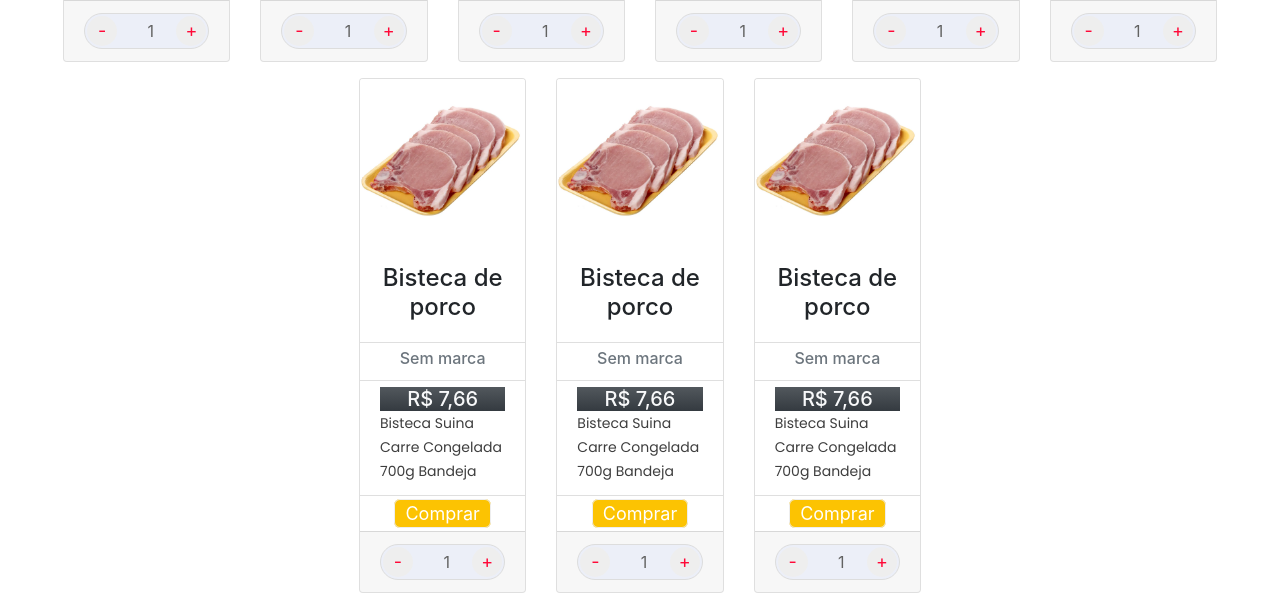
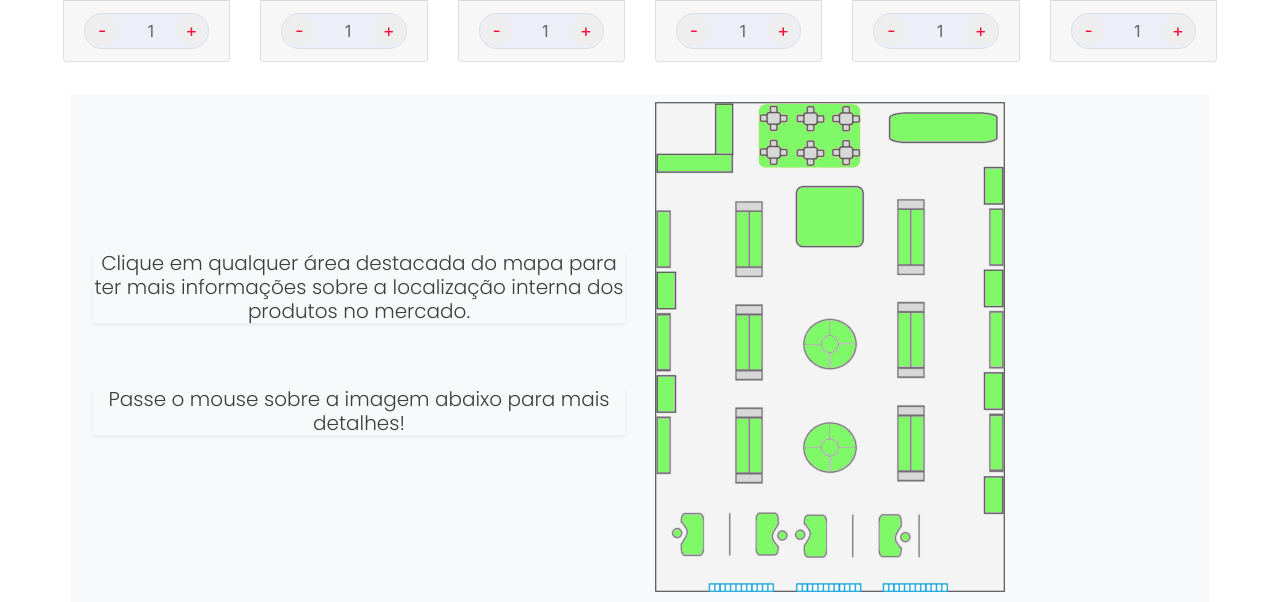
Before and after one commit to MarlosAugusto/TrabalhoWEB1, a website: page index.html in a window 1280 px wide. Shown: the part 2247-2849 px from the top of the page. Drawn offline with nearby package versions, Linux system fonts and the light colour scheme.

Commit message:
Removido 3 cards

```diff
--- a/index.html
+++ b/index.html
@@ -662,90 +662,6 @@ congelado - azeite e ervas/tradicional</p>
                 </div>
             </div>
         </div>
-
-        <div class="col-sm-4 col-md-3 col-xl-2 my-2">
-            <div class="card">
-                <img class="card-img-top" src="_imagens/acougue_bisteca_suina.png">
-                <div class="card-body">
-                    <h4 class="card-title my-0 text-center">Bisteca de porco</h4>
-                </div>
-                <ul class="list-group list-group-flush">
-                    <li class="list-group-item">
-                        <h6 class="card-subtitle text-center text-muted">Sem marca</h6>
-                    </li>
-                    <li class="list-group-item">
-                        <h5 class="card-subtitle text-center bg-gradient-dark text-light">R$ 7,66</h5>
-                        <p class="card-text justify-content-center">Bisteca Suina Carre Congelada 700g Bandeja</p>
-                    </li>
-                </ul>
-                <div class="botao text-center my-1">
-                    <a class="btn-comprar" href="#">Comprar</a>
-                </div>
-                <div class="card-footer">
-                    <div class="produto">
-                        <input name="resultado" id="prod18" type="text" class="quantidade" maxlength="2" value="1">
-                        <button href="#" onclick="decrementaValor(1, 'prod18'); return false;" class="botao_menos">-</button>
-                        <button href="#" onclick="incrementaValor(100, 'prod18');return false;" class="botao_mais">+</button>
-                    </div>
-                </div>
-            </div>
-        </div>
-
-        <div class="col-sm-4 col-md-3 col-xl-2 my-2">
-            <div class="card">
-                <img class="card-img-top" src="_imagens/acougue_bisteca_suina.png">
-                <div class="card-body">
-                    <h4 class="card-title my-0 text-center">Bisteca de porco</h4>
-                </div>
-                <ul class="list-group list-group-flush">
-                    <li class="list-group-item">
-                        <h6 class="card-subtitle text-center text-muted">Sem marca</h6>
-                    </li>
-                    <li class="list-group-item">
-                        <h5 class="card-subtitle text-center bg-gradient-dark text-light">R$ 7,66</h5>
-                        <p class="card-text justify-content-center">Bisteca Suina Carre Congelada 700g Bandeja</p>
-                    </li>
-                </ul>
-                <div class="botao text-center my-1">
-                    <a class="btn-comprar" href="#">Comprar</a>
-                </div>
-                <div class="card-footer">
-                    <div class="produto">
-                        <input name="resultado" id="prod19" type="text" class="quantidade" maxlength="2" value="1">
-                        <button href="#" onclick="decrementaValor(1, 'prod19'); return false;" class="botao_menos">-</button>
-                        <button href="#" onclick="incrementaValor(100, 'prod19');return false;" class="botao_mais">+</button>
-                    </div>
-                </div>
-            </div>
-        </div>
-
-        <div class="col-sm-4 col-md-3 col-xl-2 my-2">
-            <div class="card">
-                <img class="card-img-top" src="_imagens/acougue_bisteca_suina.png">
-                <div class="card-body">
-                    <h4 class="card-title my-0 text-center">Bisteca de porco</h4>
-                </div>
-                <ul class="list-group list-group-flush">
-                    <li class="list-group-item">
-                        <h6 class="card-subtitle text-center text-muted">Sem marca</h6>
-                    </li>
-                    <li class="list-group-item">
-                        <h5 class="card-subtitle text-center bg-gradient-dark text-light">R$ 7,66</h5>
-                        <p class="card-text justify-content-center">Bisteca Suina Carre Congelada 700g Bandeja</p>
-                    </li>
-                </ul>
-                <div class="botao text-center my-1">
-                    <a class="btn-comprar" href="#">Comprar</a>
-                </div>
-                <div class="card-footer">
-                    <div class="produto">
-                        <input name="resultado" id="prod21" type="text" class="quantidade" maxlength="2" value="1">
-                        <button href="#" onclick="decrementaValor(1, 'prod21'); return false;" class="botao_menos">-</button>
-                        <button href="#" onclick="incrementaValor(100, 'prod21');return false;" class="botao_mais">+</button>
-                    </div>
-                </div>
-            </div>
-        </div>
     </div>
     <!------------ mapa ------------>
     <div class="container bg-light">
```
